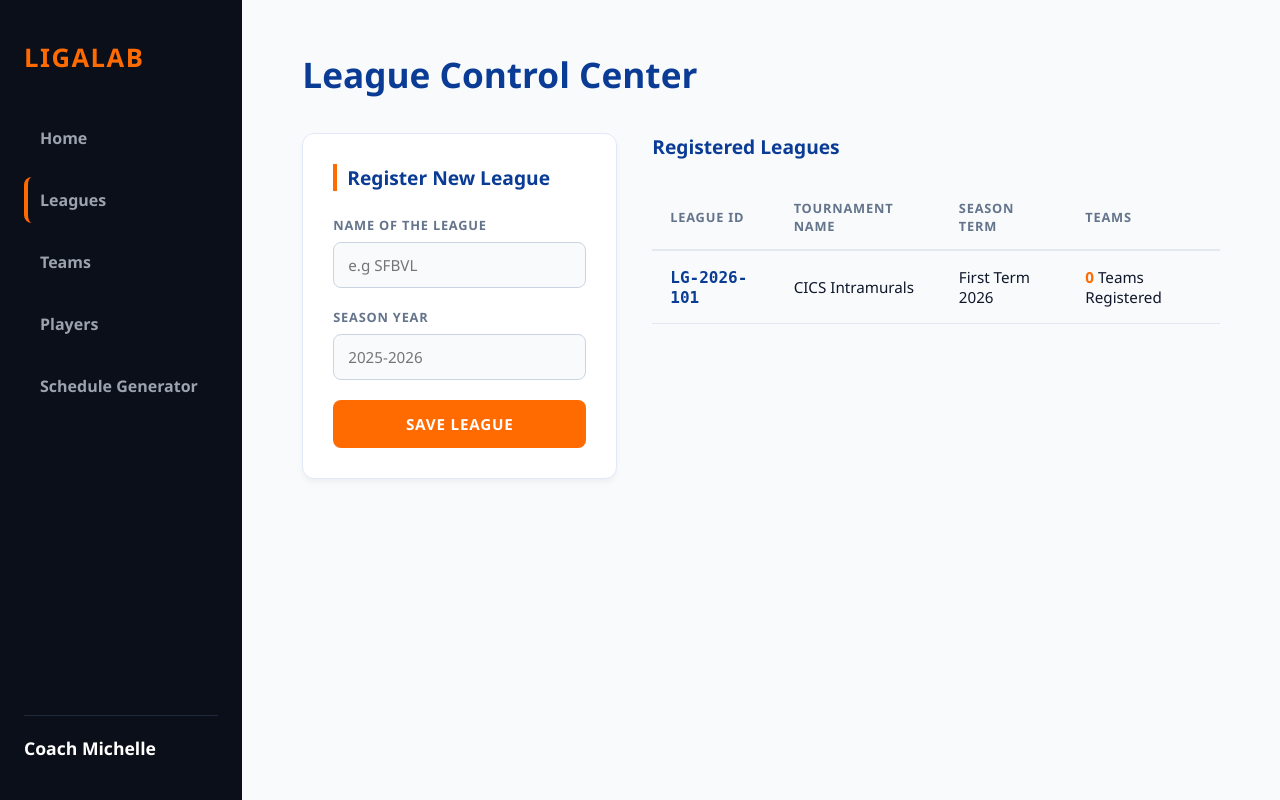
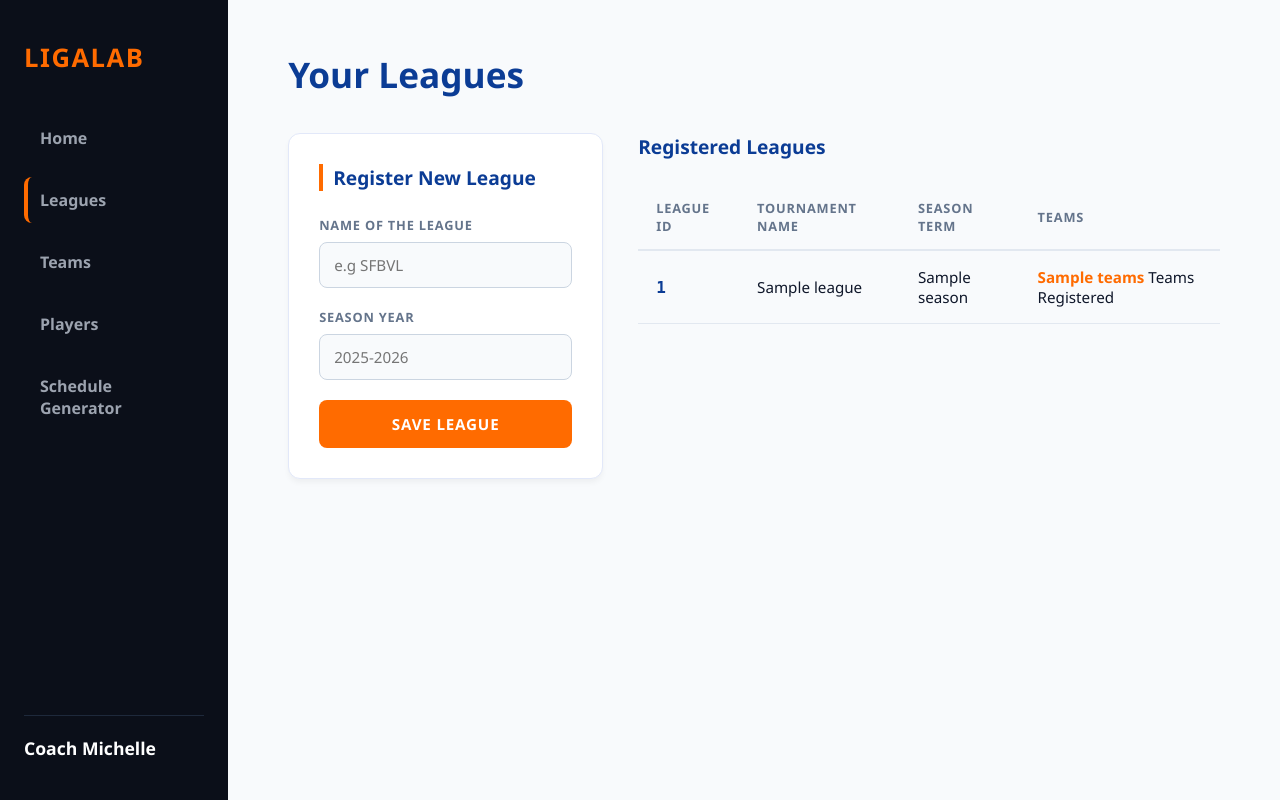
Before and after one commit to mdlcodes/LigaLab, a Flask app: template templates/leagues.html in a window 1280 px wide. Run offline with Flask 3, Linux system fonts and the light colour scheme; the template is opened without the code that fills it: most values are stand-ins (such as "Sample title", 1, 10 or a date in 2020).

Commit message:
Feat: Implement the state tracker of the user's league

```diff
--- a/app.py
+++ b/app.py
@@ -33,9 +33,38 @@
 def home():
     return render_template('home.html')
 
-@app.route('/leagues')
+
+leagues_database = [
+    {"id": "LG-2026-101", "name" : "CICS Intramurals", "season" : "First Term 2026", "teams" : 0}
+]
+
+league_counter = 101
+
+@app.route('/leagues', methods=['GET', 'POST'])
 def leagues():
-    return render_template('leagues.html')
+    global league_counter
+
+    # Check if the user click the submit button
+    if request.method == 'POST':
+        league_name = request.form.get('ligalab-name')
+        league_season = request.form.get('ligalab-season')
+
+        print(f"DEBUG DATA RECEIVED -> Name: {league_name}, Season: {league_season}")
+
+        if league_name and league_season:
+            league_counter += 1
+
+            new_league = {
+                "id": f"LG-2026-{league_counter}",
+                "name": league_name,
+                "season": league_season,
+                "teams" : 0
+            }
+
+            leagues_database.append(new_league)
+    return render_template('leagues.html', leagues=leagues_database)
+
+
 
 @app.route('/teams')
 def teams():
@@ -44,6 +73,10 @@
 @app.route('/players')
 def players():
     return render_template('players.html')
+
+@app.route('/schedules')
+def schedules():
+    return render_template('schedule.html')
 
 @app.route('/dashboard')
 def dashboard_view():
--- a/templates/leagues.html
+++ b/templates/leagues.html
@@ -14,9 +14,9 @@
                         <nav class="sidebar-menu">
                             <a href="{{ url_for('home')}}" class="menu-item">Home</a>
                             <a href="{{ url_for('leagues') }}" class="menu-item active">Leagues</a>
-                        <a href="#" class="menu-item">Teams</a>
-                        <a href="#" class="menu-item">Players</a>
-                        <a href="#" class="menu-item">Schedule Generator</a>
+                            <a href="{{ url_for('teams')}}" class="menu-item">Teams</a>
+                            <a href="{{ url_for('players')}}" class="menu-item">Players</a>
+                            <a href="{{ url_for('schedules')}}" class="menu-item">Schedule Generator</a>
                         </nav>
 
                         <div class="sidebar-user-badge">Coach Michelle</div>
@@ -25,22 +25,24 @@
                 <main class="dashboard-content">
                     <header class="content-header">
                         <div class="hightlight-block">
-                        <h1>League Control Center</h1>
+                            <h1>Your Leagues</h1>
                         </div>
                     </header>
 
                     <div class="control-deck">
                         <div class="form-card">
                             <h3>Register New League</h3>
-                        <form action="#" method="POST">
+                            <form action="{{ url_for('leagues') }}" method="POST">
                                 <div class="input-group">
                                     <label for="league-name">Name of the League</label>
-                                <input type="text" id="league-name" placeholder="e.g SFBVL " required>
+                                    <input type="text" id="league-name" name="ligalab-name" placeholder="e.g SFBVL " required>
                                 </div>
+
                                 <div class="input-group">
                                     <label for="league-season">Season Year</label>
-                                <input type="text" id="league-season" placeholder="2025-2026">
+                                    <input type="text" id="league-season" name="ligalab-season" placeholder="2025-2026">
                                 </div>
+
                                 <button type="submit" class="btn-primary-action">Save League</button>
                             </form>
                         </div>
@@ -59,12 +61,20 @@
                                 </tr>
                             </thead>
                             <tbody>
+                                {% for league in leagues %}
                                 <tr>
-                                <td><strong>LG-2026-101</strong></td>
-                                <td>CICS Intramurals</td>
-                                <td>First Term 2026</td>
-                                <td><span style="color: #FF6B00; font-weight: 700">0</span> Teams Registered</td>
+                                    <td><strong>{{ league.id }}</strong></td>
+                                    <td>{{ league.name }}</td>
+                                    <td>{{ league.season }}</td>
+                                    <td><span style="color: #FF6B00; font-weight: 700">{{ league.teams }}</span> Teams Registered</td>
                                 </tr>
+                                {% else %}
+                                <tr>
+                                    <td colspan="4" style="text-align: center; color: #94A3B8; font-style: italic; padding: 20px;">
+                                        No leagues registered yet.
+                                    </td>
+                                </tr>
+                                {% endfor %}
                             </tbody>
                         </table>
                     </div>
```
Lines whose indentation alone changed are shown as unchanged.
